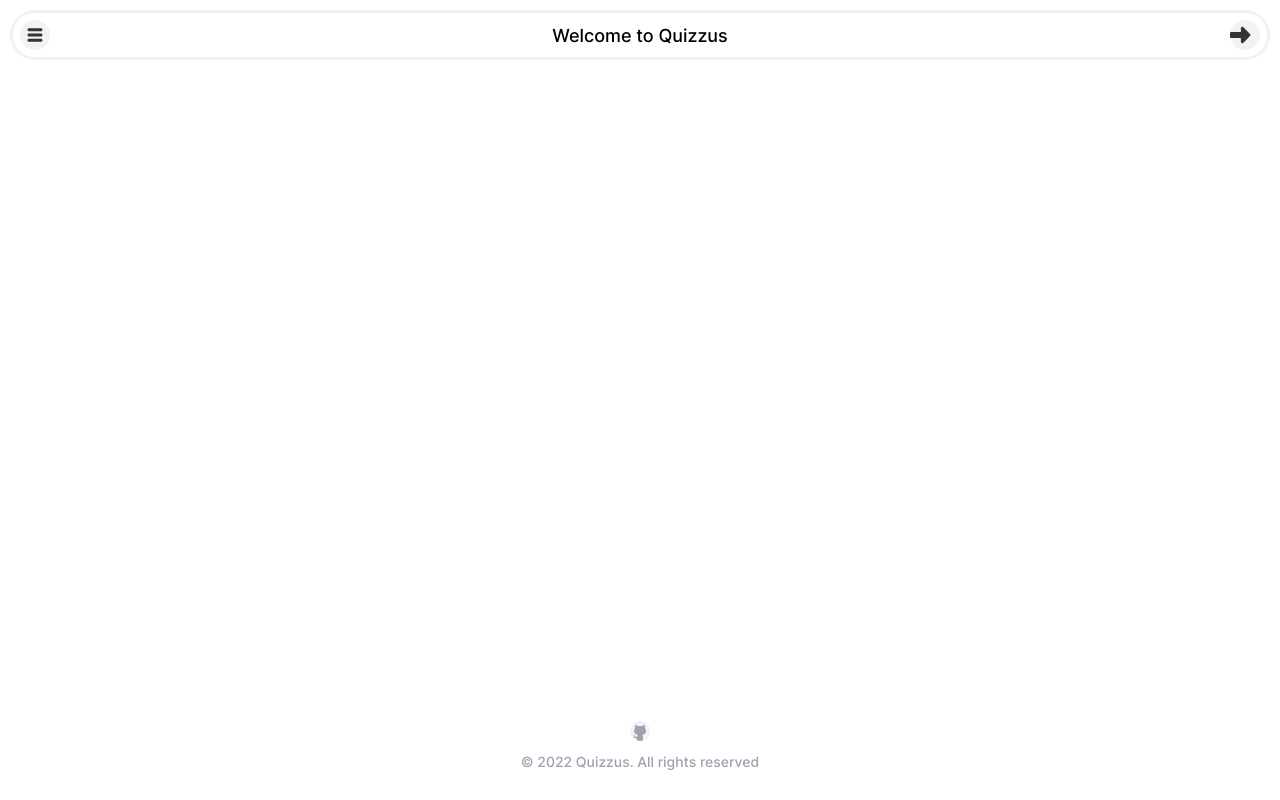
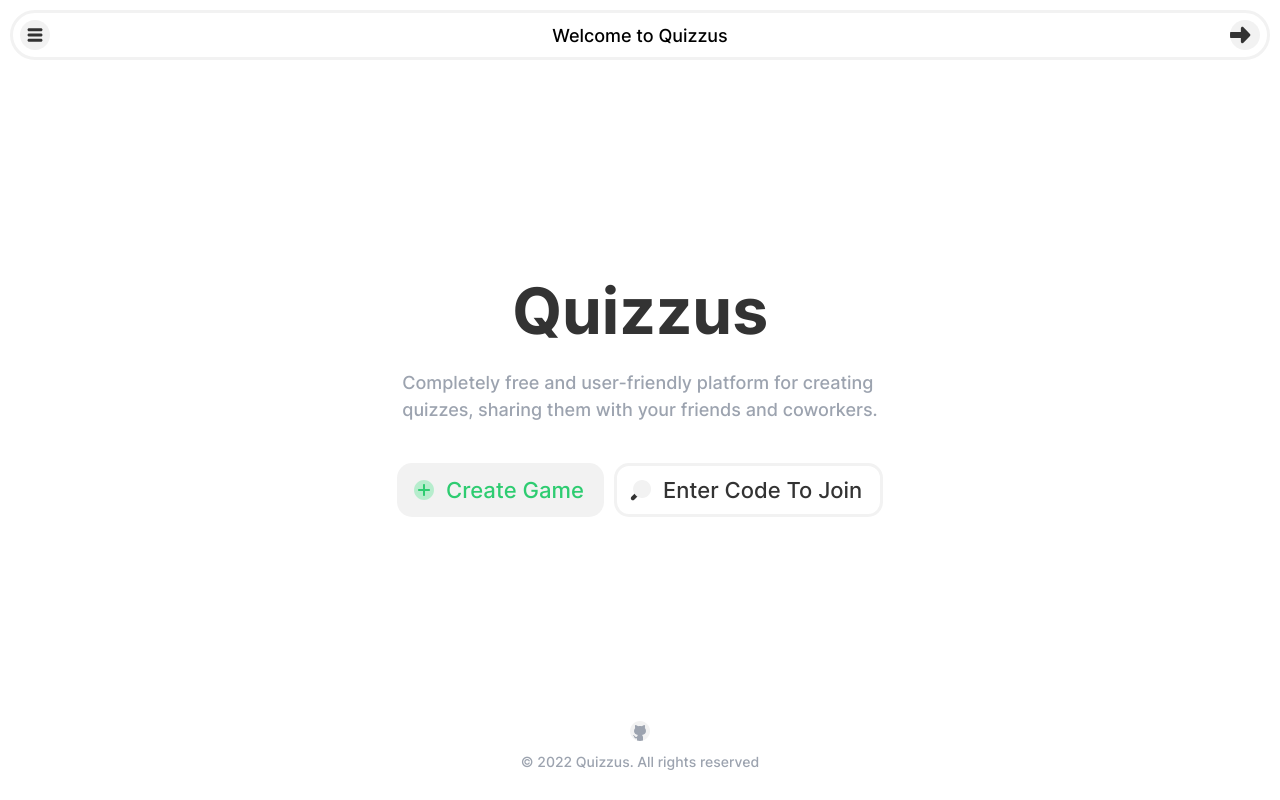
Before and after one commit to ip-05/quizzus, a Nuxt app in the folder frontend/: page / in a window 1280 px wide. Built offline with nearby package versions, Linux system fonts and the light colour scheme.

Commit message:
feat: basic home page

```diff
--- /dev/null
+++ b/frontend/pages/index.vue
@@ -0,0 +1,54 @@
+<template>
+  <div class="main">
+    <div class="title">Quizzus</div>
+    <div class="desciption">
+      <span>
+        Completely free and user-friendly platform for creating<br />
+        quizzes, sharing them with your friends and coworkers.
+      </span>
+    </div>
+    <div class="actions">
+      <NuxtLink to="/new" class="link">
+        <home-create-button />
+      </NuxtLink>
+      <enter-code-input has-icon />
+    </div>
+  </div>
+</template>
+
+<script setup></script>
+
+<style scoped>
+.main {
+  width: 100%;
+  height: 100%;
+  display: flex;
+  flex-direction: column;
+  align-items: center;
+  justify-content: center;
+}
+
+.title {
+  font-size: 64px;
+  font-family: 'Inter-Bold', sans-serif;
+  margin-bottom: 20px;
+  color: var(--font-primary-color);
+}
+
+.desciption {
+  font-size: var(--font-secondary-size);
+  font-family: 'Inter-Medium', sans-serif;
+  color: var(--font-secondary-color);
+  line-height: 1.5;
+  margin-bottom: 40px;
+}
+
+.actions {
+  display: flex;
+  gap: 10px;
+}
+
+.link {
+  text-decoration: none;
+}
+</style>
```
